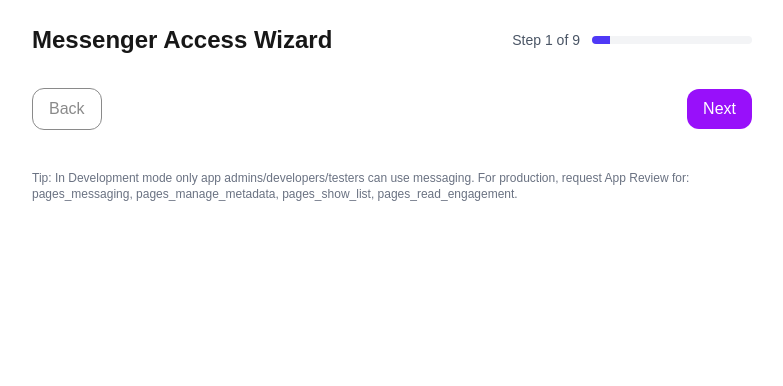
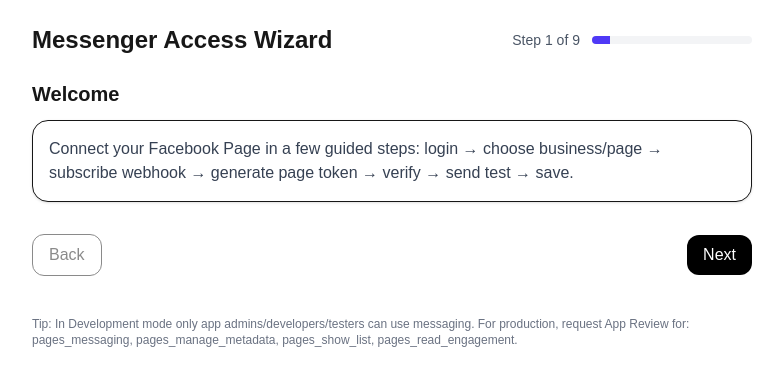
Before and after one commit to walterjordan/jab-site, a Next.js app: page /clients/connect-messenger in a window 1280 px wide. Shown: the top 386 px of the page, without its empty margins (248-1031 px from the left). Built offline with nearby package versions, Linux system fonts and the light colour scheme.

Commit message:
F2W Update MessengerAccessWizard.jsx

```diff
--- a/src/components/MessengerAccessWizard.jsx
+++ b/src/components/MessengerAccessWizard.jsx
@@ -1,4 +1,22 @@
 import React, { useEffect, useMemo, useState } from "react";
+
+/**
+ * MessengerAccessWizard.jsx
+ * A step-by-step UI that walks a client through connecting a Facebook Page
+ * so your app can send/receive Messenger messages on their behalf.
+ *
+ * Back-end endpoints used (you created these already):
+ *  - GET  /api/meta/oauth/start?scopes=...            → redirect to FB login
+ *  - GET  /api/meta/session                            → reads short-lived user token from cookie
+ *  - POST /api/meta/token/exchange { userAccessToken } → long-lived user token
+ *  - GET  /api/meta/businesses                         → list businesses for the user
+ *  - GET  /api/meta/pages[?businessId=...]            → list pages
+ *  - POST /api/meta/pages/token { pageId }            → get page token + name (masked)
+ *  - POST /api/meta/pages/subscribe { pageId, pageAccessToken }
+ *  - GET  /api/meta/webhook/verify-status             → basic webhook health
+ *  - POST /api/meta/test-message { pageId, psid, pageAccessToken }
+ *  - POST /api/secure/save { pageId, pageName, pageTokenMasked, businessId }
+ */
 
 const STEPS = [
   "Welcome",
@@ -24,16 +42,19 @@
   const [busy, setBusy] = useState(false);
   const [err, setErr] = useState("");
 
+  // Tokens
   const [userToken, setUserToken] = useState("");
   const [userTokenLL, setUserTokenLL] = useState("");
   const [pageAccessToken, setPageAccessToken] = useState("");
 
+  // Business/Page
   const [businesses, setBusinesses] = useState([]);
   const [businessId, setBusinessId] = useState("");
   const [pages, setPages] = useState([]);
   const [pageId, setPageId] = useState("");
   const [pageName, setPageName] = useState("");
 
+  // Webhook + test
   const [webhookSubscribed, setWebhookSubscribed] = useState(false);
   const [pageTokenMasked, setPageTokenMasked] = useState("");
   const [webhookVerified, setWebhookVerified] = useState(false);
@@ -41,6 +62,7 @@
   const [testText, setTestText] = useState("Hello from your new Messenger integration! 👋");
   const [testSent, setTestSent] = useState(false);
 
+  // Step gating
   const canNext = useMemo(() => {
     switch (step) {
       case 0: return true;
@@ -191,15 +213,102 @@
       {err && <div className="rounded-xl border border-red-200 bg-red-50 p-3 text-sm text-red-700">{err}</div>}
 
       <div className="space-y-6">
-        {/* Steps omitted for brevity */}
+        {step === 0 && (
+          <Card title="Welcome">
+            <p className="text-gray-700">Connect your Facebook Page in a few guided steps: login → choose business/page → subscribe webhook → generate page token → verify → send test → save.</p>
+          </Card>
+        )}
+
+        {step === 1 && (
+          <Card title="Login with Facebook">
+            <div className="flex flex-wrap items-center gap-3">
+              <button className="rounded-xl bg-indigo-600 px-4 py-2 text-white" onClick={beginOAuth}>Continue with Facebook</button>
+              <button className="rounded-xl border px-4 py-2" onClick={exchangeUserToken} disabled={!userToken || busy}>Exchange for long‑lived user token</button>
+            </div>
+            {userToken && <p className="pt-2 text-xs text-green-700">Short‑lived token detected; you can exchange it now.</p>}
+            {userTokenLL && <p className="pt-1 text-xs text-green-700">Long‑lived user token ready ✔</p>}
+          </Card>
+        )}
+
+        {step === 2 && (
+          <Card title="Choose Business (optional)">
+            <div className="flex items-center gap-2">
+              <button className="rounded-lg border px-3 py-2" onClick={loadBusinesses} disabled={busy}>Load Businesses</button>
+              <select className="min-w-[16rem] rounded-lg border px-3 py-2" value={businessId} onChange={(e) => setBusinessId(e.target.value)}>
+                <option value="">— No Business / Personal —</option>
+                {businesses.map((b) => <option key={b.id} value={b.id}>{b.name} ({b.id})</option>)}
+              </select>
+            </div>
+          </Card>
+        )}
+
+        {step === 3 && (
+          <Card title="Choose Page">
+            <div className="flex items-center gap-2">
+              <button className="rounded-lg border px-3 py-2" onClick={loadPages} disabled={busy}>Load Pages</button>
+              <select className="min-w-[20rem] rounded-lg border px-3 py-2" value={pageId} onChange={(e) => {
+                const id = e.target.value; setPageId(id);
+                const p = pages.find((x) => x.id === id); setPageName(p?.name || "");
+              }}>
+                <option value="">— Select a Page —</option>
+                {pages.map((p) => <option key={p.id} value={p.id}>{p.name} ({p.id})</option>)}
+              </select>
+            </div>
+            {pageName && <p className="pt-2 text-xs text-gray-600">Selected: <b>{pageName}</b></p>}
+          </Card>
+        )}
+
+        {step === 4 && (
+          <Card title="Subscribe Webhook">
+            <p className="text-gray-700">Subscribe our app to your Page webhook so we can receive Messenger events.</p>
+            <button className="mt-3 rounded-xl bg-indigo-600 px-4 py-2 text-white disabled:opacity-50" onClick={subscribeWebhook} disabled={!pageId || !pageAccessToken || busy}>Subscribe</button>
+            {webhookSubscribed && <p className="pt-2 text-xs text-green-700">Webhook subscription successful ✔</p>}
+          </Card>
+        )}
+
+        {step === 5 && (
+          <Card title="Create Page Token">
+            <p className="text-gray-700">We’ll request a Page access token and only show a masked preview here.</p>
+            <button className="mt-3 rounded-xl bg-indigo-600 px-4 py-2 text-white disabled:opacity-50" onClick={createPageToken} disabled={!pageId || busy}>Create Page token</button>
+            {pageTokenMasked && <p className="pt-2 text-xs text-green-700">Token: <span className="font-mono">{pageTokenMasked}</span> ✔</p>}
+          </Card>
+        )}
+
+        {step === 6 && (
+          <Card title="Verify Webhook">
+            <p className="text-gray-700">Click to check your webhook health. In your Meta App settings, the Webhook URL should point to <code>/api/meta/webhook</code> and use the same verify token as your env.</p>
+            <button className="mt-3 rounded-xl bg-indigo-600 px-4 py-2 text-white disabled:opacity-50" onClick={verifyWebhook} disabled={busy}>Check status</button>
+            {webhookVerified && <p className="pt-2 text-xs text-green-700">Webhook verified ✔</p>}
+          </Card>
+        )}
+
+        {step === 7 && (
+          <Card title="Send Test Message">
+            <div className="flex flex-col gap-3 max-w-xl">
+              <input className="rounded-lg border px-3 py-2" placeholder="Recipient PSID" value={psid} onChange={(e) => setPsid(e.target.value)} />
+              <textarea className="min-h-[80px] rounded-lg border px-3 py-2" value={testText} onChange={(e) => setTestText(e.target.value)} />
+              <button className="rounded-xl bg-indigo-600 px-4 py-2 text-white disabled:opacity-50" onClick={sendTest} disabled={!pageId || !psid || !pageAccessToken || busy}>Send test</button>
+              {testSent && <p className="text-xs text-green-700">Test message sent ✔</p>}
+            </div>
+          </Card>
+        )}
+
+        {step === 8 && (
+          <Card title="Save & Finish">
+            <p className="text-gray-700">Save the connection (masked token only). You can add more Pages later.</p>
+            <button className="mt-3 rounded-xl bg-indigo-600 px-4 py-2 text-white disabled:opacity-50" onClick={saveConnection} disabled={!pageId || !pageTokenMasked || busy}>Save connection</button>
+            <p className="pt-2 text-xs text-gray-600">Page: <b>{pageName || pageId}</b> {businessId ? `(Business: ${businessId})` : ""}</p>
+          </Card>
+        )}
       </div>
 
       <footer className="flex items-center justify-between pt-2">
         <button onClick={back} disabled={step === 0} className="rounded-xl border px-4 py-2 disabled:opacity-50">Back</button>
-        <button onClick={next} disabled={!canNext} className="rounded-xl bg-purple-600 px-4 py-2 text-white disabled:opacity-50">{step === STEPS.length - 1 ? "Close" : "Next"}</button>
+        <button onClick={next} disabled={!canNext} className="rounded-xl bg-black px-4 py-2 text-white disabled:opacity-50">{step === STEPS.length - 1 ? "Close" : "Next"}</button>
       </footer>
 
-      <p className="pt-4 text-xs text-gray-500">Tip: In Development mode only app admins/developers/testers can use messaging. For production, request App Review for: pages_messaging, pages_manage_metadata, pages_show_list, pages_read_engagement.</p>
+      <p className="pt-4 text-xs text-gray-500">Tip: In Development mode only app admins/developers/testers can use messaging. For production, request App Review for:
+ pages_messaging, pages_manage_metadata, pages_show_list, pages_read_engagement.</p>
     </div>
   );
 }
```
